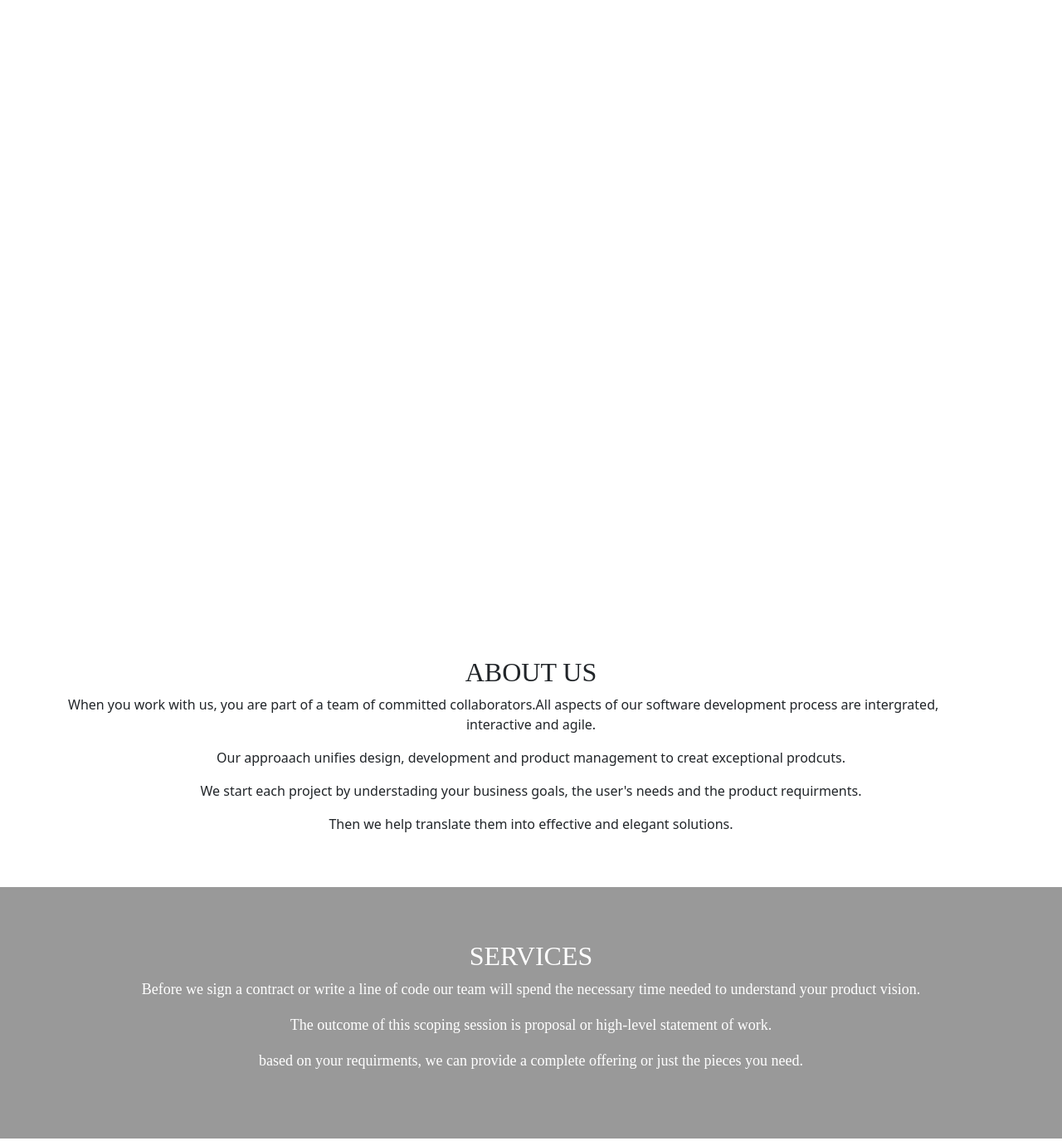
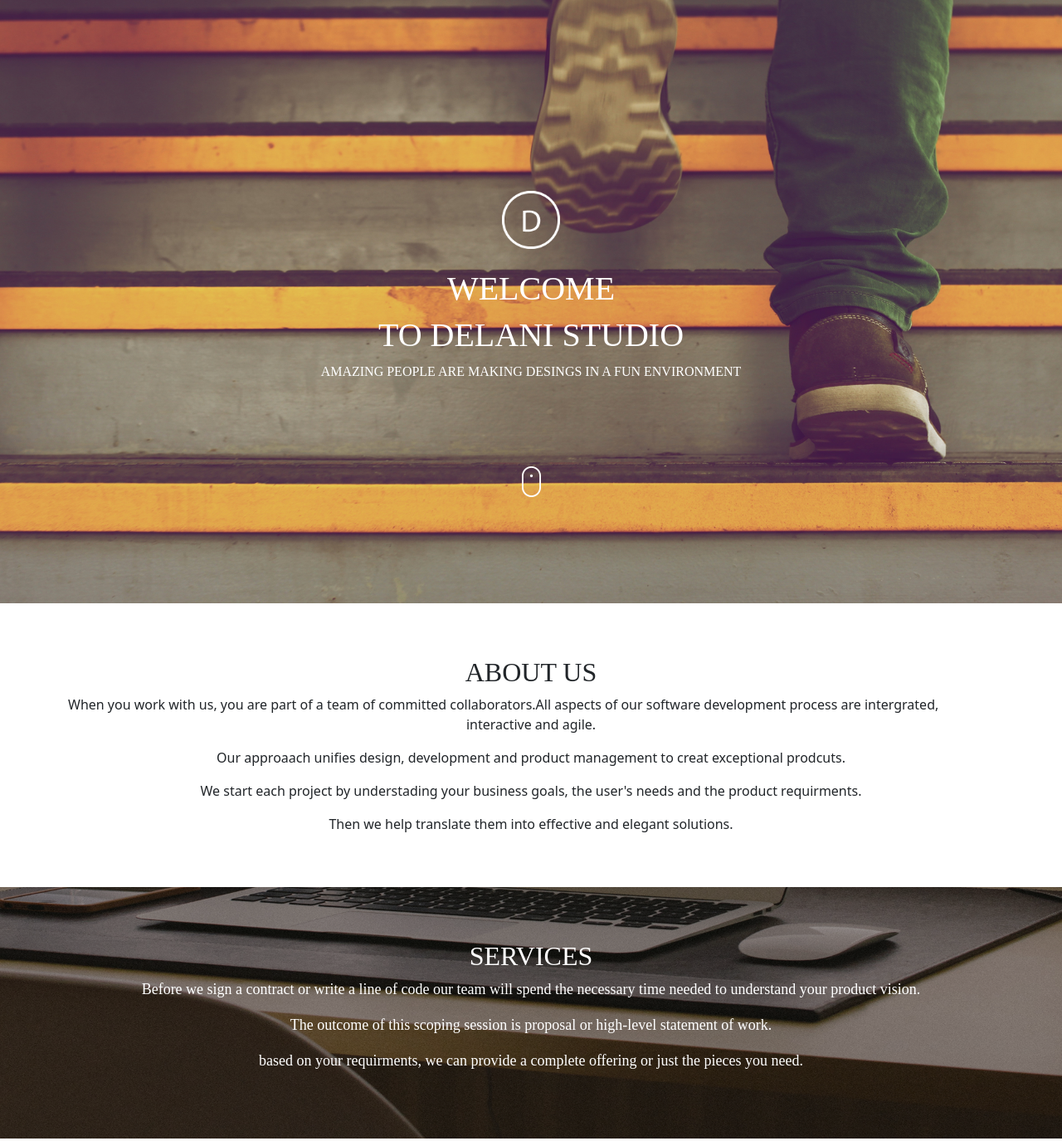
Before and after one commit to joey57/Delani-Studio, a plain HTML site: page index.html in a window 1280 px wide. Shown: the top 1375 px of the page at 83% size. Drawn offline with nearby package versions, Linux system fonts and the light colour scheme; the site is published under a folder, as on GitHub Pages, so addresses that start at the root find nothing; a script that the page names is missing; a web font is replaced by a local one.

Commit message:
changed the assests link

```diff
--- a/css/styles.css
+++ b/css/styles.css
@@ -3,7 +3,7 @@ html{
   scroll-behavior: smooth;
 }
 .landingpage{
-  background-image: url('/assets/backgrounds/h_img.jpg');
+  background-image: url('../assets/backgrounds/h_img.jpg');
   background-position: center center;
   background-size: cover;
   background-repeat: no-repeat;
@@ -66,7 +66,7 @@ html{
 }
 .services{
   text-align: center;
-  background-image: url('/assets/backgrounds/s_image.jpg');
+  background-image: url('../assets/backgrounds/s_image.jpg');
   color: white;
   background-position: center;
   background-size: cover;
@@ -134,7 +134,7 @@ html{
   font-family: 'Gabriela',serif;
 }
 .contact{
-  background-image: url('/assets/backgrounds/c_image.jpg');
+  background-image: url('../assets/backgrounds/c_image.jpg');
   background-position: center center;
   background-size: cover;
   background-repeat: no-repeat;
```
